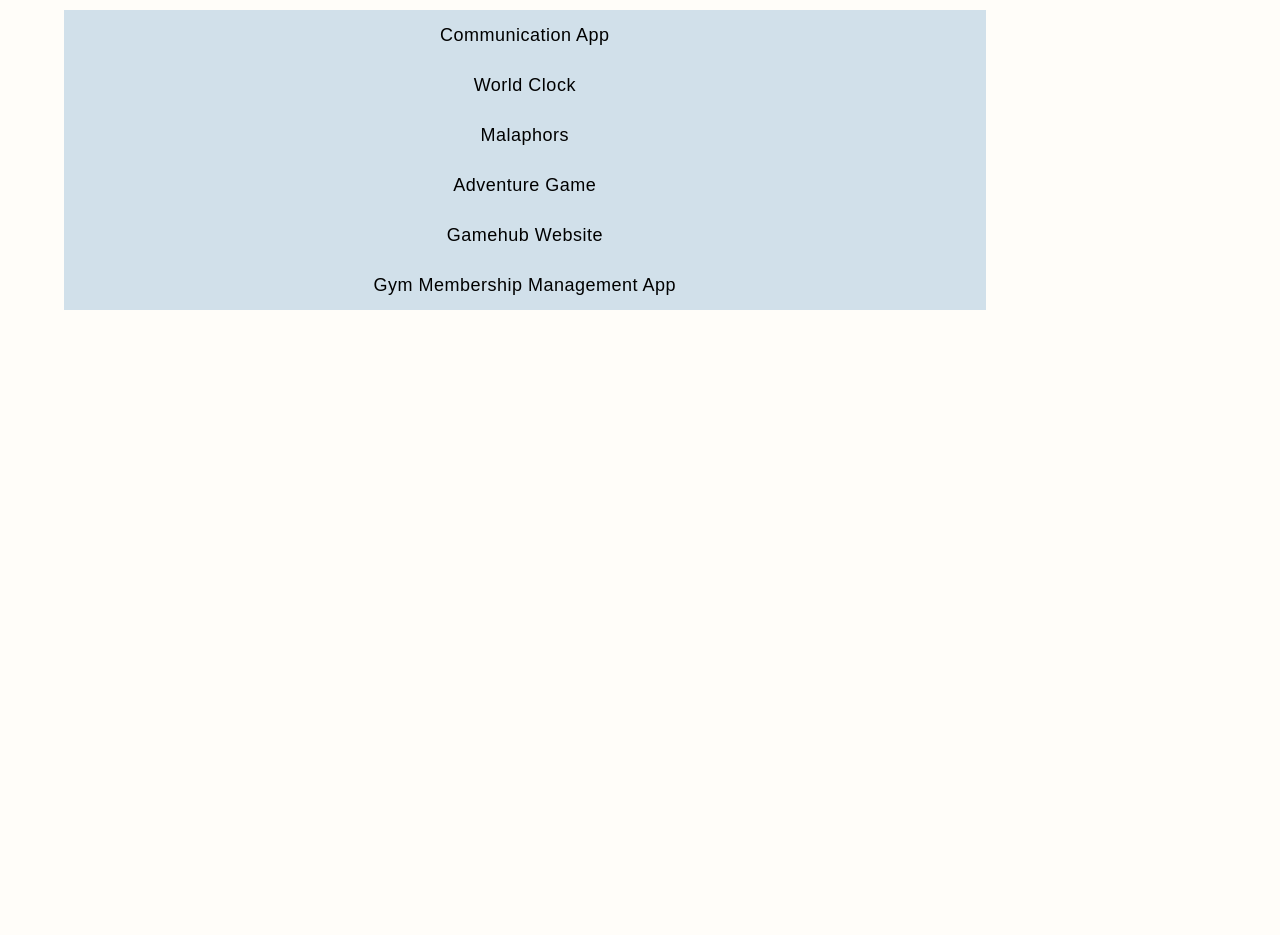
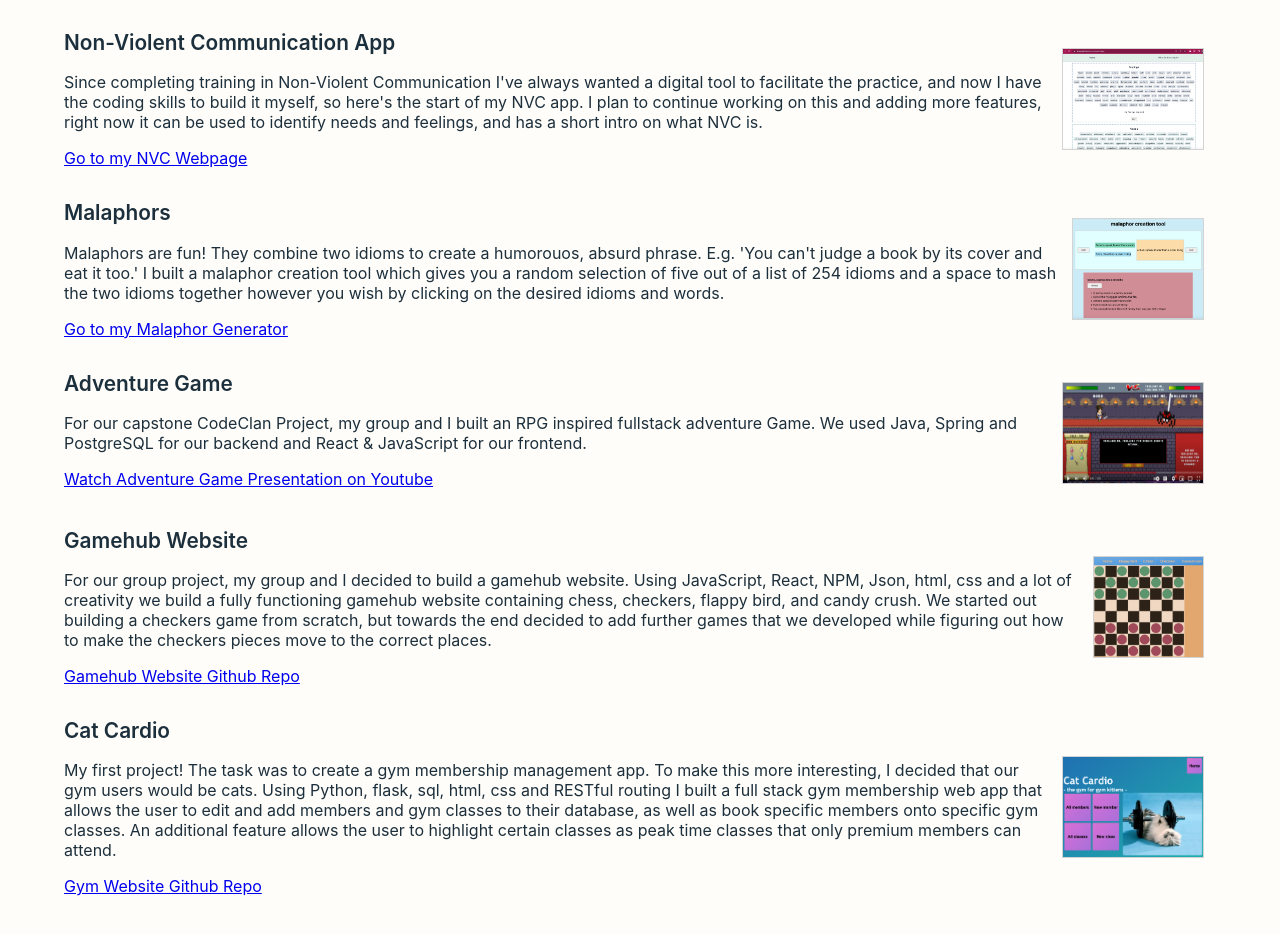
Before and after one commit to D-oro/portfolio_old2, a React (Create React App) app: page /projects in a window 1280 px wide. Shown: the part 233-1168 px from the top of the page. Before the commit the page ends 800 px from the top, so only its background shows below. Built offline with nearby package versions, Linux system fonts and the light colour scheme.

Commit message:
updated projects

```diff
--- a/src/components/Accordion.css
+++ b/src/components/Accordion.css
@@ -1,3 +1,17 @@
+.accordion{
+  background-color: var(--purple-500);
+  color: var(--background-white);
+  border: none;
+  height: 4vh;
+  font-size: large;
+  height: 3.125rem;
+}
+
+.accordion:hover{
+  cursor: pointer;
+  color: var(--yellow-500);
+}
+
 .accordion-wrapper{
   background-color: var(--grey-100);
   width: 80%;
@@ -7,24 +21,8 @@
   contain: content;
 }
 
-.accordion{
-  background-color: var(--grey-150);
-  border: none;
-  height: 4vh;
-  font-size: large;
-  height: 50px;
-  letter-spacing: .5px;
-}
-
-.accordion:hover{
-  cursor: pointer;
-  color: var(--grey-500);
-}
-
 .expanded-accordion{
   display: flex;
-  letter-spacing: .5px;
-
 }
 
 .arrow{
@@ -36,4 +34,5 @@
 
 .arrow:hover{
   cursor: pointer;
+  color: var(--purple-300);
 }
--- a/src/components/NavBar.css
+++ b/src/components/NavBar.css
@@ -6,8 +6,8 @@ nav {
     flex-wrap: wrap;
     justify-content: space-around;
     align-items: center;
-    border-bottom: 4px solid var(--yellow-300);
-    letter-spacing: 1.5px;
+    border-bottom: 0.5rem solid var(--yellow-300);
+    letter-spacing: 0.05em;
     font-weight: bold;
     color: var(--grey-900);
 }
@@ -21,5 +21,5 @@ nav {
 .navlink:hover {
     text-decoration: none;
     font-size: large;
-    color: var(--grey-500);
+    color: var(--purple-400);
 }
--- a/src/pages/Contact.css
+++ b/src/pages/Contact.css
@@ -18,7 +18,7 @@
     align-items: center;
     height: 7rem;
     width:  7rem;
-    letter-spacing: 1.5px;
+    letter-spacing: 0.05em;
     font-weight: bold;
 }
 
--- /dev/null
+++ b/src/pages/Projects.css
@@ -0,0 +1,4 @@
+.project-article {
+    display: flex;
+    padding: 1rem 0;
+}
--- a/src/pages/Projects.js
+++ b/src/pages/Projects.js
@@ -1,18 +1,109 @@
-import { Accordion } from "../components/Accordion";
+import './Projects.css';
+import { Image } from "../components/Image";
+import malaphors from '../pictures/malaphors.png'
+import adventure from '../pictures/adventure.png'
+import gamehub from '../pictures/gamehub.png'
+import gym from '../pictures/gym.png'
+import nvc from '../pictures/nvc.png'
 
 export const Projects=()=>{
 
     return(
        <main>
-        <sections>
+        <section>
             <h1>Projects</h1>
             <p>
                 Here are some of the things I worked on during and right after my coding bootcamp.
                 Perhaps I will update this soon with new projects, presentations and side projects,
                 but I'll keep it for now to remind myself how far I've come.
             </p>
-            <Accordion />
-        </sections>
+            <article className="project-article">
+                <span>
+                    <h2>Non-Violent Communication App</h2>
+                    <p>
+                        Since completing training in Non-Violent Communication I've always wanted a digital
+                        tool to facilitate the practice, and now I have the coding skills to build it myself,
+                        so here's the start of my NVC app. I plan to continue working on this and adding more features,
+                        right now it can be used to identify needs and feelings, and has a short intro on what NVC is.
+                    </p>
+                    <a href="https://d-oro.github.io/communication/">Go to my NVC Webpage</a>
+                </span>
+                <Image
+                    alt="Screenshot of the NVC website showing dozens of buttons with text"
+                    image={nvc}
+                />
+            </article>
+            <article className="project-article">
+                <span>
+                    <h2>Malaphors</h2>
+                    <p>
+                        Malaphors are fun! They combine two idioms to create a humorouos, absurd phrase.
+                        E.g. 'You can't judge a book by its cover and eat it too.' I built a malaphor creation tool which
+                        gives you a random selection of five out of a list of 254 idioms and a space to mash the two idioms together
+                        however you wish by clicking on the desired idioms and words.
+                    </p>
+                    <a href="https://d-oro.github.io/malaphor/">Go to my Malaphor Generator</a>
+                </span>
+                <Image
+                    alt="Screenshot of the Malaphor Generator website with text sections in blue, red, yellow and green"
+                    image={malaphors}
+                />
+            </article>
+            <article className="project-article">
+                <span>
+                    <h2>Adventure Game</h2>
+                    <p>
+                    For our capstone CodeClan Project, my group and I built an RPG inspired fullstack adventure Game.
+                    We used Java, Spring and PostgreSQL for our backend and React & JavaScript for our frontend.
+                    </p>
+                    <a href="https://youtu.be/9YJIx-vX5ig">Watch Adventure Game Presentation on Youtube</a>
+                </span>
+                <Image
+                    alt="Screenshot of the Adventure game, showing the player fighting a giant spider in a dungeon"
+                    image={adventure}
+                />
+            </article>
+            <article className="project-article">
+                <span>
+                    <h2>Gamehub Website</h2>
+                    <p>
+                    For our group project, my group and I decided to build a gamehub website.
+                    Using JavaScript, React, NPM, Json, html, css and a lot of creativity
+                    we build a fully functioning gamehub website containing chess, checkers,
+                    flappy bird, and candy crush. We started out building a checkers game from
+                    scratch, but towards the end decided to add further games that we developed
+                    while figuring out how to make the checkers pieces move to the correct places.
+                    </p>
+                    <a href="https://github.com/GreigK/ReactCheckersTeam">Gamehub Website Github Repo</a>
+                </span>
+                <Image
+                    alt="Screenshot of the Gamehub website showing a checkers board."
+                    image={gamehub}
+                />
+            </article>
+            <article className="project-article">
+                <span>
+                    <h2>Cat Cardio</h2>
+                    <p>
+                    My first project! The task was to create a gym membership
+                    management app. To make this more interesting, I decided that
+                    our gym users would be cats.
+                    Using Python, flask, sql, html, css and RESTful routing
+                    I built a full stack gym membership web app that allows the user
+                    to edit and add members and gym classes to their database,
+                    as well as book specific members onto specific gym classes.
+                    An additional feature allows the user to highlight certain classes as
+                    peak time classes that only premium members can attend.
+                    </p>
+                    <a href="https://github.com/D-oro/gym">Gym Website Github Repo</a>
+                </span>
+                <Image
+                    alt="Screenshot of the Cat Cardio website with a turquoise background,
+                    big purple buttons, and a picture of a cat lying under a dumbell."
+                    image={gym}
+                    />
+            </article>
+        </section>
        </main>
     )
 };
```
